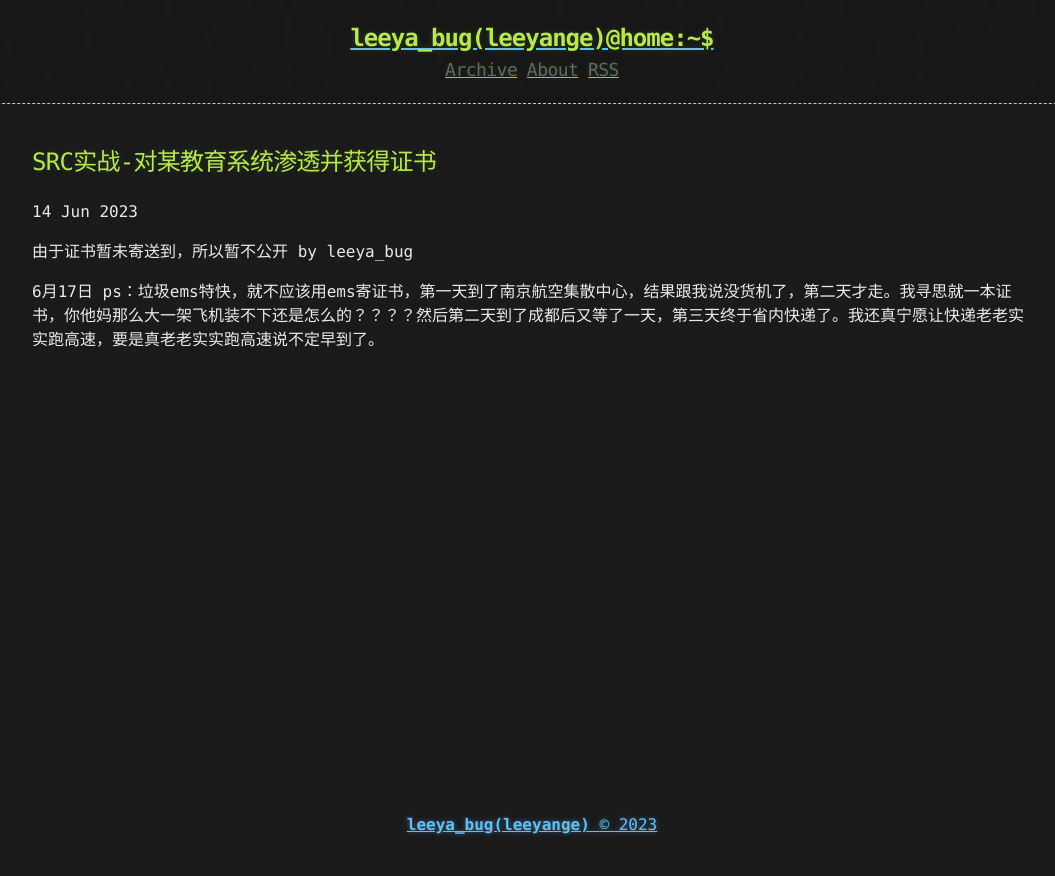
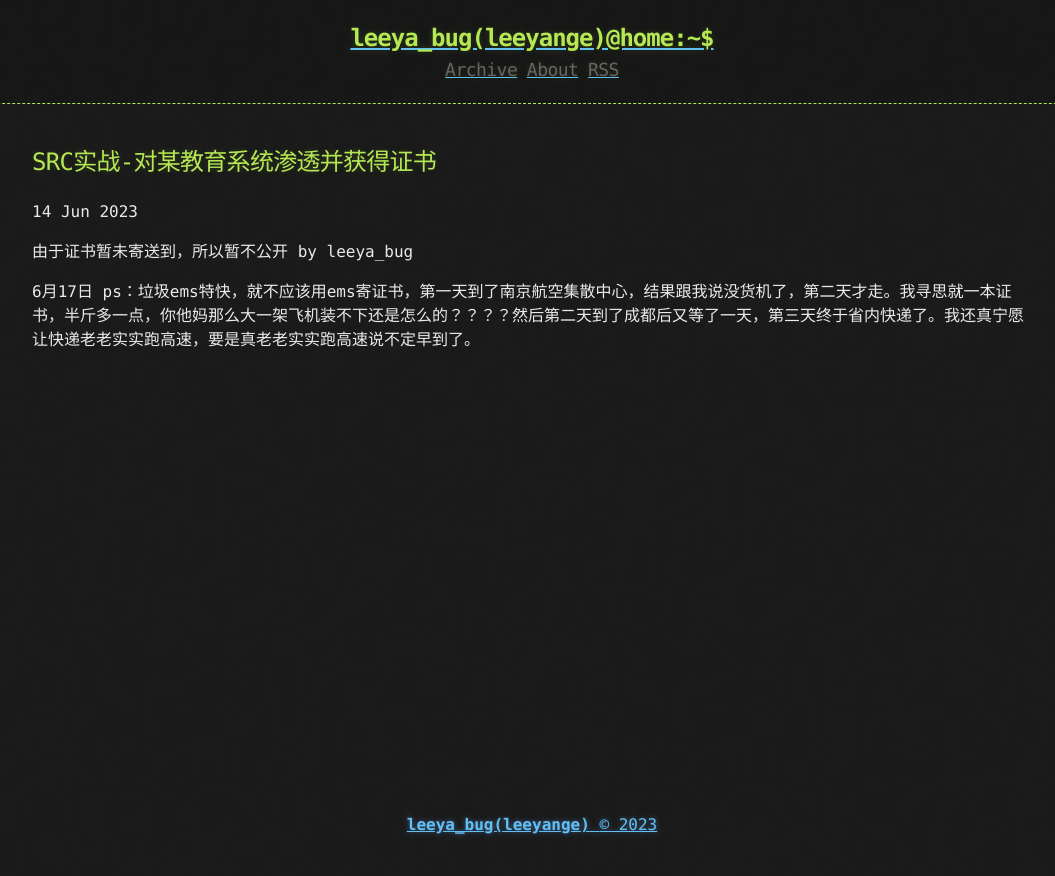
Before and after one commit to Leeyangee/leeyangee.github.io, a Jekyll site: the page built from _posts/2023-06-14-SRC实战-对某教育系统渗透并获得证书.md, in a window 1280 px wide. Shown: the top 876 px of the page, without its empty margins (108-1163 px from the left). Built offline with Jekyll 4.4.1, drawn with Linux system fonts in a browser that asks for light colours.

Commit message:
Update 2023-06-14-SRC实战-对某教育系统渗透并获得证书.md

```diff
--- a/_posts/2023-06-14-SRC实战-对某教育系统渗透并获得证书.md
+++ b/_posts/2023-06-14-SRC实战-对某教育系统渗透并获得证书.md
@@ -5,4 +5,4 @@
 
 由于证书暂未寄送到，所以暂不公开 by leeya_bug
 
-6月17日 ps：垃圾ems特快，就不应该用ems寄证书，第一天到了南京航空集散中心，结果跟我说没货机了，第二天才走。我寻思就一本证书，你他妈那么大一架飞机装不下还是怎么的？？？？然后第二天到了成都后又等了一天，第三天终于省内快递了。我还真宁愿让快递老老实实跑高速，要是真老老实实跑高速说不定早到了。
+6月17日 ps：垃圾ems特快，就不应该用ems寄证书，第一天到了南京航空集散中心，结果跟我说没货机了，第二天才走。我寻思就一本证书，半斤多一点，你他妈那么大一架飞机装不下还是怎么的？？？？然后第二天到了成都后又等了一天，第三天终于省内快递了。我还真宁愿让快递老老实实跑高速，要是真老老实实跑高速说不定早到了。
```
